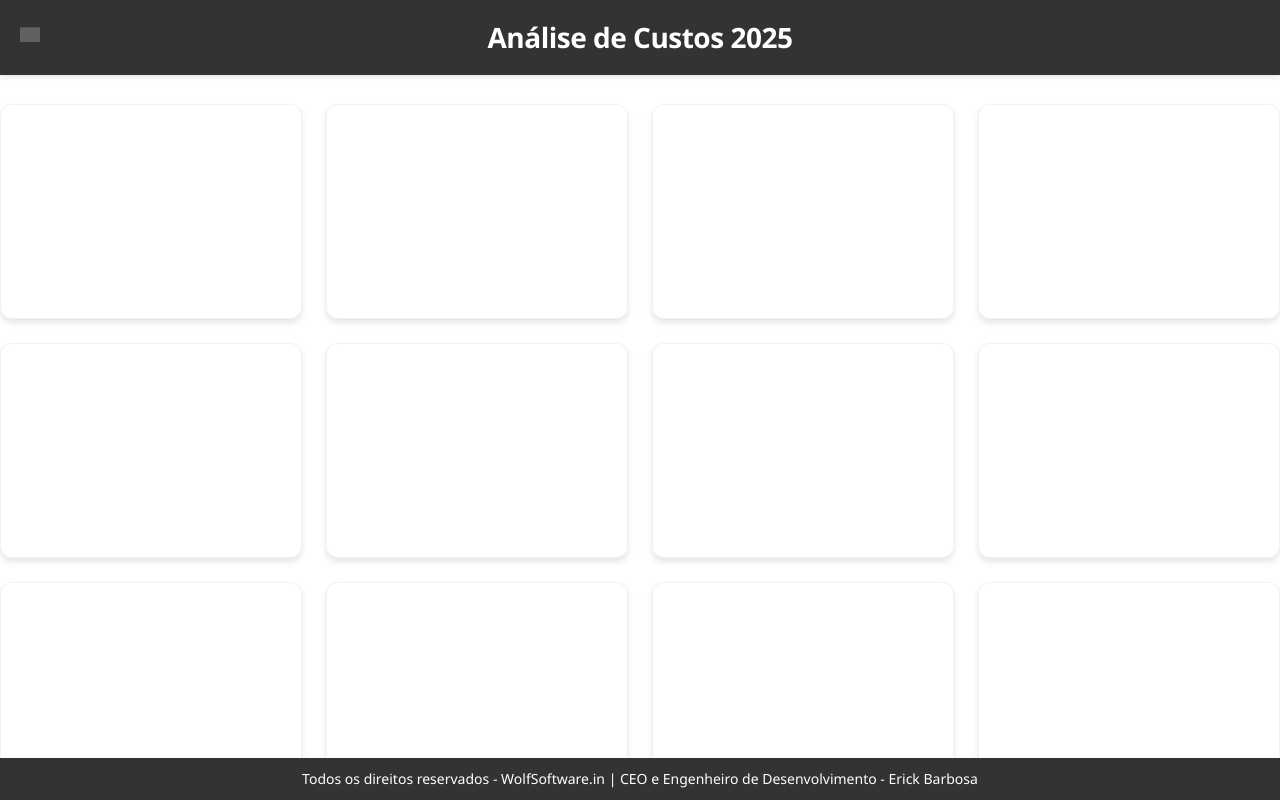
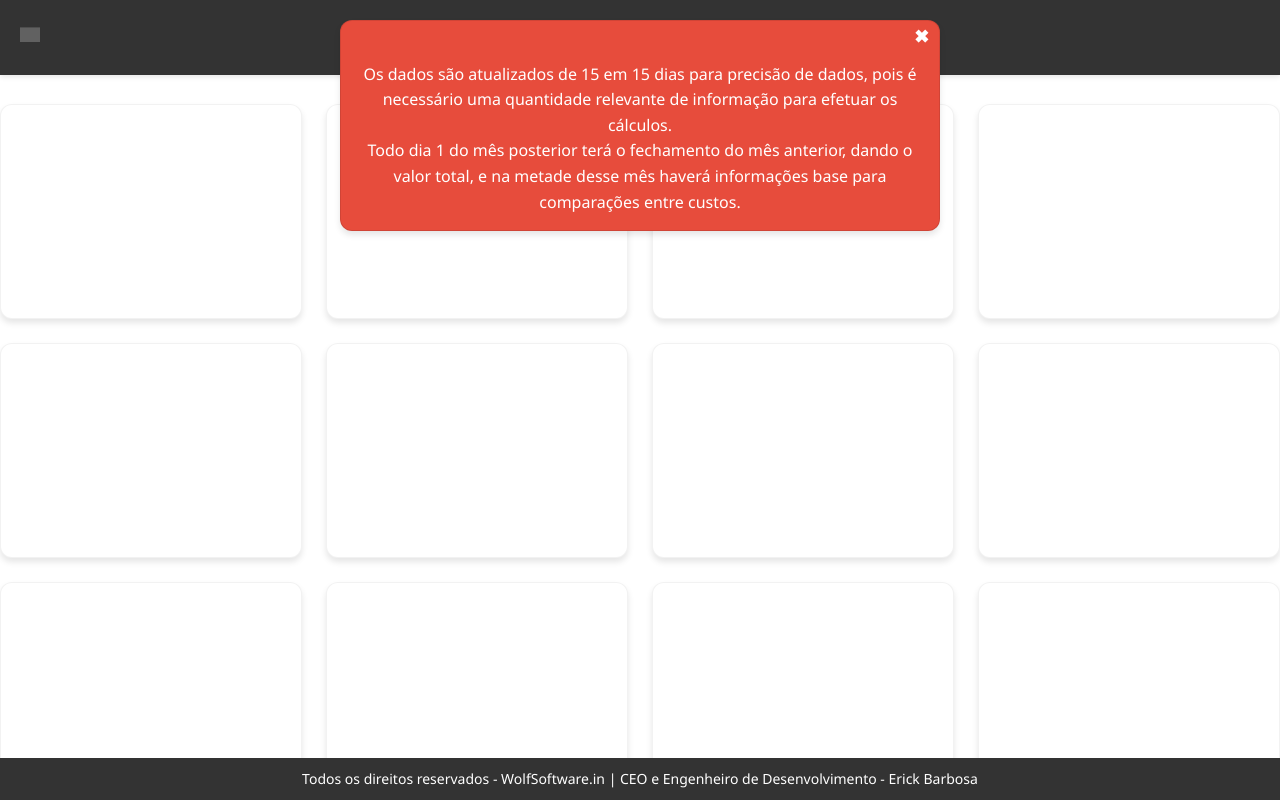
Before and after one commit to HanzoSasaki/Mobilesystem, a plain HTML site: page analisecusto/index.html in a window 1280 px wide. Shown: the top 800 px of the page. Drawn offline with nearby package versions, Linux system fonts and the light colour scheme; grey boxes are pictures that could not be loaded.

Commit message:
Sextou bb, vou commitar agr para ver tudo pegando fogo já...

```diff
--- a/analisecusto/index.html
+++ b/analisecusto/index.html
@@ -7,6 +7,37 @@
     <title>Análise de Custos 2025</title>
     <link rel="stylesheet" href="style.css">
     <script src="https://cdn.jsdelivr.net/npm/chart.js"></script>
+    <style>
+      .alerta {
+            position: fixed;
+            top: 20px;
+            left: 50%;
+            transform: translateX(-50%);
+            background-color: var(--error-color, #e74c3c);
+            color: var(--text-color, #ffffff);
+            padding: 15px;
+            border-radius: var(--radius, 12px);
+            border: 1px solid rgba(0, 0, 0, 0.1);
+            width: 90%;
+            max-width: 600px;
+            text-align: center;
+            box-shadow: var(--shadow, 0px 4px 6px rgba(0, 0, 0, 0.1));
+            font-family: 'Segoe UI', system-ui, -apple-system, sans-serif;
+            display: none;
+            z-index: 1000;
+        }
+        .alerta button {
+            background: none;
+            border: none;
+            font-weight: bold;
+            color: var(--text-color, #ffffff);
+            cursor: pointer;
+            position: absolute;
+            top: 5px;
+            right: 10px;
+            font-size: 18px;
+        }
+</style>
 </head>
 
 <body>
@@ -17,7 +48,12 @@
             <img src="https://cdn-icons-png.flaticon.com/512/25/25694.png" style="width: 20px; filter: invert(1);" alt="Ícone de Home">
         </a>
     </header>
-
+    <div class="alerta" id="alerta">
+         <button onclick="fecharAlerta()">&#10006;</button>
+       <br>
+        Os dados são atualizados de 15 em 15 dias para precisão de dados, pois é necessário uma quantidade relevante de informação para efetuar os cálculos.<br>
+        Todo dia 1 do mês posterior terá o fechamento do mês anterior, dando o valor total, e na metade desse mês haverá informações base para comparações entre custos.
+    </div>
     <!-- Painel de meses e valores -->
     <main>
         <div class="meses-container">
@@ -58,7 +94,19 @@
 
 
 
+          <script>
+          function mostrarAlerta() {
+            document.getElementById("alerta").style.display = "block";
+        }
 
+        function fecharAlerta() {
+            document.getElementById("alerta").style.display = "none";
+        }
+
+        window.onload = function() {
+            setTimeout(mostrarAlerta, 1000); // Mostra o alerta após 1 segundo
+        };
+        </script>
     <script src="script.js"></script>
 </body>
 
```
Also changed, not shown: Venda/calcula.js (+5 -22 lines).
